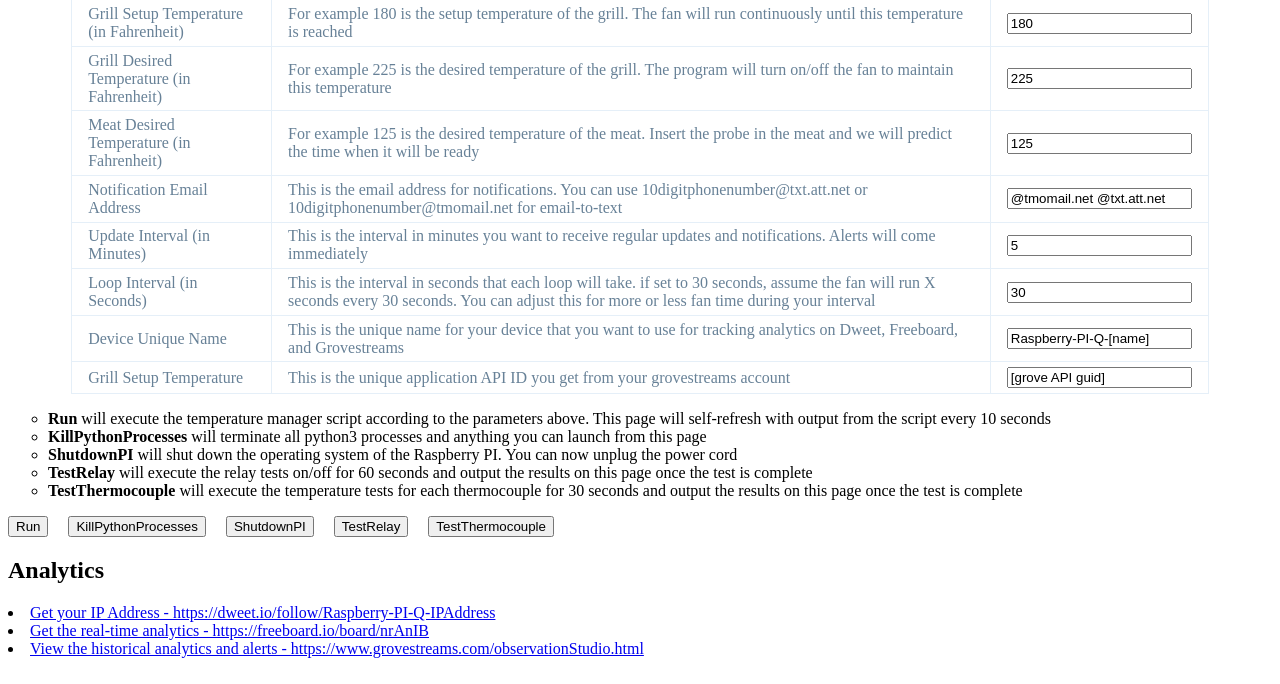
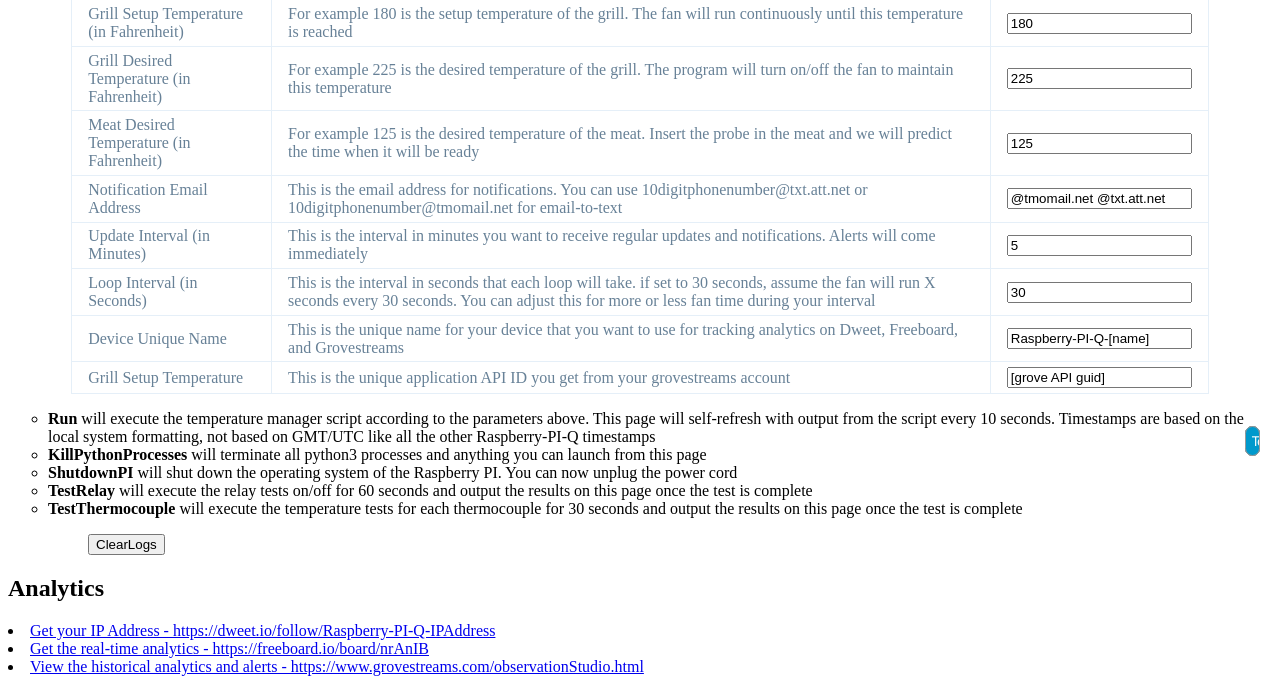
Before and after one commit to michmike/Raspberry-PI-Q, a PHP site: page / in a window 1280 px wide. Shown: the part 324-1008 px from the top of the page. Before the commit the page ends 982 px from the top, so only its background shows below. Run offline with PHP 8.4, Linux system fonts and the light colour scheme; data that the repository does not hold is empty; some libraries are stand-ins or nearby versions.

Commit message:
Add files via upload

```diff
--- a/index.php
+++ b/index.php
@@ -40,14 +40,30 @@
 		if (strlen($pid) > 0)
 		{
 	?>
+		function ClearLogs()
+		{
+			$('#interactiveData').load("Log content has been erased!");
+		}
+
+	    var lastUpdate = new Date("2017-01-01");
 		var auto_refresh = setInterval(
 			function ()
 			{
-				$('#pidUpdate').load('processID.php?PID=<?=$pid?>').fadeIn("slow");
-				$.getJSON("https://dweet.io/get/dweets/for/Raspberry-PI-Q-Michael_log", function(data) {
-					data.with.forEach(function(item){
-					    $('#interactiveData').append(item.content.log + "\n");
-                   	});
+				$('#pidUpdate').load('processID.php?PID=<?php echo $pid ?>').fadeIn("slow");
+				$.getJSON("https://dweet.io/get/dweets/for/<?php echo $uniqueName ?>_log", function(data) {
+					var arrayLength = data.with.length;
+					//data.with.forEach(function(item){
+					// go through list of items from DWEEP in reverse order to match chronological events
+					for (i = arrayLength - 1; i >= 0; i--)
+					{
+						var item = data.with[i];
+						var itemDate = new Date(item.created);
+						if (itemDate > lastUpdate)
+						{
+							$('#interactiveData').append(itemDate.toLocaleString() + " - " + item.content.log + "\n");
+							lastUpdate = itemDate;
+						}
+                   	}
 				});
 			}, 10000); // refresh every 10 seconds. Number is in milliseconds
 	<?php
@@ -106,6 +122,29 @@
 		border-top-color: #1b435e;
 		background: #1b435e;
 		}
+		input[type=text] {
+		padding:5px;
+		border:2px solid #ccc;
+		-webkit-border-radius: 5px;
+		border-radius: 5px;
+		}
+		input[type=text]:focus {
+		border-color:#333;
+		}
+		input[type=submit]{
+		width: 15px;
+		position: absolute;
+		right: 20px;
+		bottom: 20px;
+		background: #09c;
+		color: #fff;
+		font-family: tahoma,geneva,algerian;
+		height: 30px;
+		-webkit-border-radius: 15px;
+		-moz-border-radius: 15px;
+		border-radius: 15px;
+		border: 1px solid #999;
+		}
 	</style>
 </head>
 <body>
@@ -136,7 +175,7 @@
 			<td><input name="GROVE_API_KEY" value="<?php if(isset($_GET['GROVE_API_KEY'])){echo $_GET['GROVE_API_KEY'];} else {echo '[grove API guid]';} ?>"></td></tr>
 		</table>
 		<ul style="list-style-type:circle">
-			<li><b>Run</b> will execute the temperature manager script according to the parameters above. This page will self-refresh with output from the script every 10 seconds</li>
+			<li><b>Run</b> will execute the temperature manager script according to the parameters above. This page will self-refresh with output from the script every 10 seconds. Timestamps are based on the local system formatting, not based on GMT/UTC like all the other Raspberry-PI-Q timestamps</li>
 			<li><b>KillPythonProcesses</b> will terminate all python3 processes and anything you can launch from this page</li>
 			<li><b>ShutdownPI</b> will shut down the operating system of the Raspberry PI. You can now unplug the power cord</li>
 			<li><b>TestRelay</b> will execute the relay tests on/off for 60 seconds and output the results on this page once the test is complete</li>
@@ -152,6 +191,8 @@
 		<input type="submit" name="TestRelay" value="TestRelay"/>
 		&nbsp; &nbsp;
 		<input type="submit" name="TestThermocouple" value="TestThermocouple"/>
+		&nbsp; &nbsp;
+		<input type="button" value="ClearLogs" onclick="ClearLogs();"/>
 	</form>
 
 	<h2>Analytics</h2>
```
Also changed, not shown: 1 other file.
